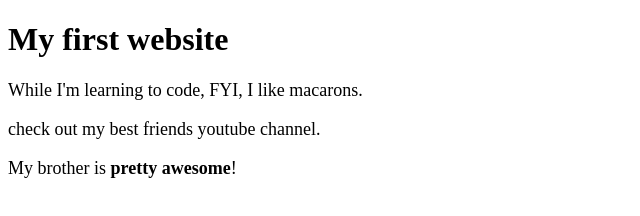
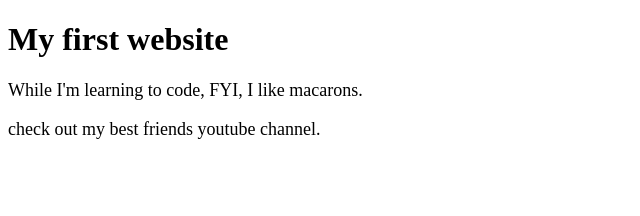
Before and after one commit to allansaur/allansaur.github.io, a plain HTML site: page index.html in a window 1280 px wide. Shown: the whole page, without its empty margins (0-640 px from the left). Drawn offline with Linux system fonts and the light colour scheme.

Commit message:
auto commit

```diff
--- a/index.html
+++ b/index.html
@@ -8,7 +8,7 @@
     <h1>My first website</h1>
     <p>While I'm learning to code, FYI, I like macarons.</p>
     <p> check out my best friends youtube channel.</p>
-    <p>My brother is <b>pretty awesome</b>!</p>
+
 
   </body>
 </html>
```
